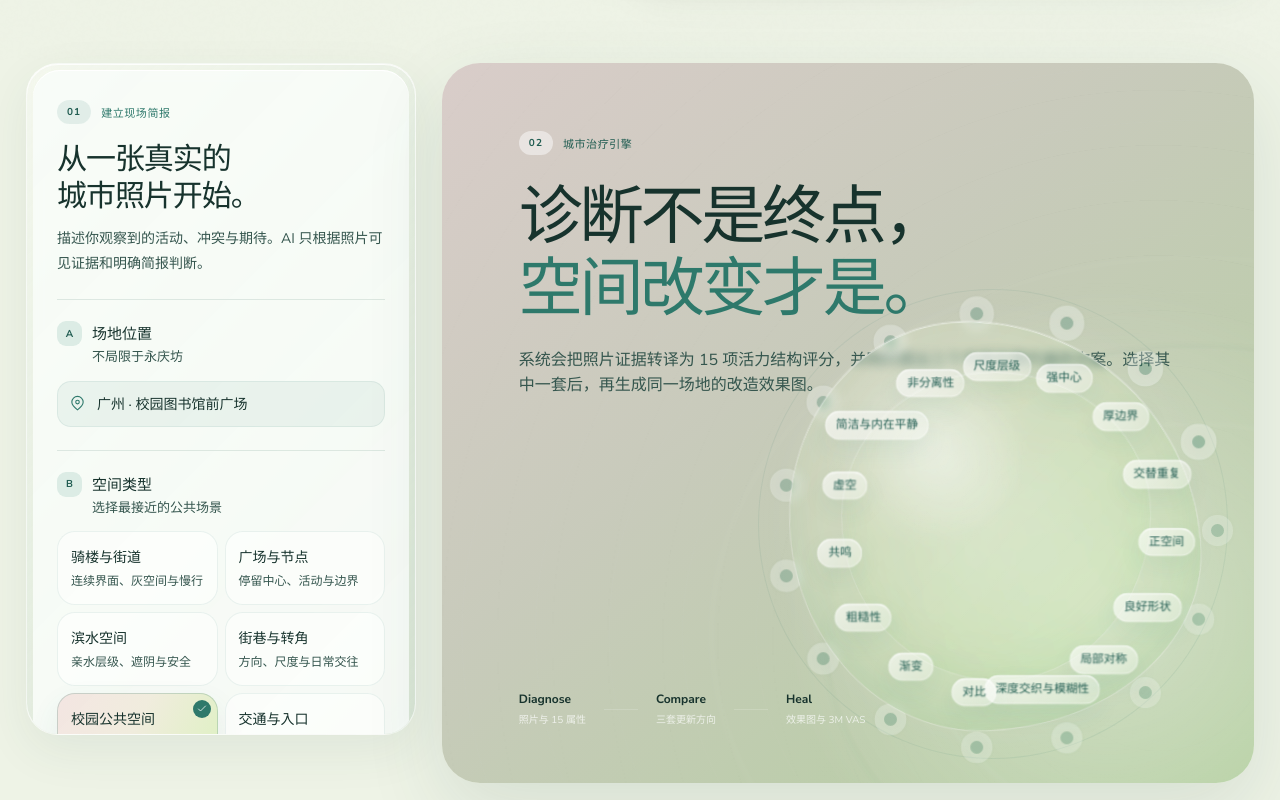
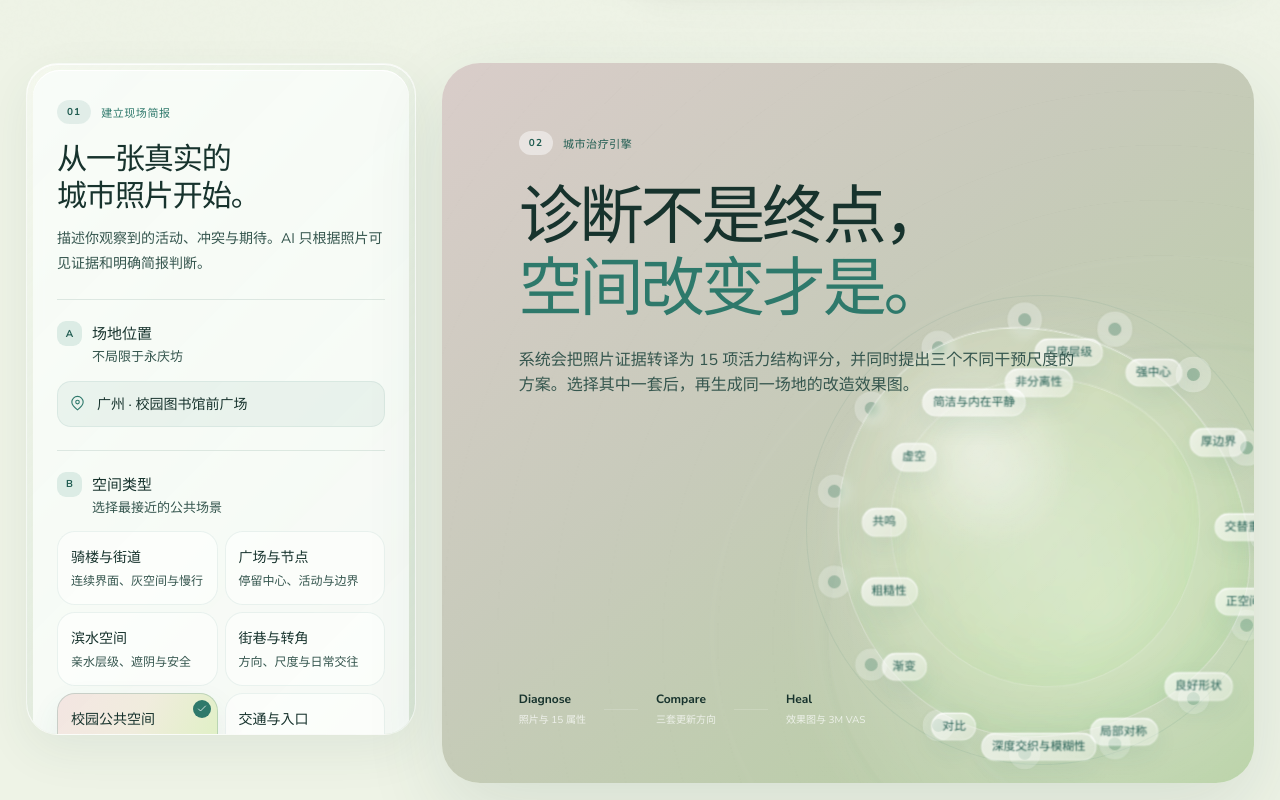
Before and after one commit to 3187867493-sudo/shoubiao, a React (Vite) app: page / in a window 1280 px wide. Shown: the part 740-1540 px from the top of the page. Built offline with nearby package versions, Linux system fonts and the light colour scheme; the HTML template or start-up script is replaced by a standard one.

Commit message:
Fix orbit label overlaps

```diff
--- a/src/index.css
+++ b/src/index.css
@@ -196,17 +196,32 @@
   .agent-empty-dynamic::before { opacity: .48; background: radial-gradient(circle at 82% 74%, rgba(255,255,255,.72), transparent 20rem), repeating-radial-gradient(circle at 88% 78%, transparent 0 52px, rgba(23,51,45,.04) 53px); animation: water-breathe 11s ease-in-out infinite; }
   .agent-empty-dynamic::after { content: ""; position: absolute; z-index: 1; inset: -18%; opacity: .14; pointer-events: none; background: radial-gradient(ellipse at 82% 72%, transparent 0 21%, rgba(255,255,255,.28) 21.4%, transparent 22.2%, transparent 29%, rgba(46,121,107,.12) 29.4%, transparent 30.1%, transparent 38%, rgba(255,255,255,.2) 38.4%, transparent 39.2%), repeating-radial-gradient(ellipse at 82% 72%, transparent 0 70px, rgba(255,255,255,.14) 72px, transparent 75px); filter: blur(.2px); transform: scale(.98); transition: opacity 520ms var(--ease); }
   .agent-empty-dynamic:hover::after { opacity: .42; animation: water-ripple 1.8s cubic-bezier(.2,.8,.2,1) infinite; }
-  .agent-empty-dynamic .empty-copy { position: relative; z-index: 2; max-width: 680px; }
+  .agent-empty-dynamic .empty-copy { position: relative; z-index: 3; max-width: 590px; }
   .agent-empty-dynamic .eyebrow { color: var(--jade-dark); }
   .agent-empty-dynamic .eyebrow span { color: var(--jade-dark); background: rgba(255,255,255,.48); }
   .agent-empty-dynamic h2 em { color: var(--jade); }
-  .agent-empty-dynamic > .empty-copy > p:not(.eyebrow) { color: var(--ink-soft); font-size: 16px; }
-  .dynamic-orbit { z-index: 2; right: 26px; bottom: 24px; width: 470px; height: 470px; border-color: rgba(46,121,107,.08); background: radial-gradient(circle at 50% 50%, rgba(255,255,255,.2), rgba(255,255,255,.06) 44%, rgba(255,255,255,.02) 64%, transparent 72%); transform: rotateX(var(--rx, 0deg)) rotateY(var(--ry, 0deg)); transform-style: preserve-3d; transition: transform 180ms var(--ease); }
+  .agent-empty-dynamic > .empty-copy > p:not(.eyebrow) { max-width: 570px; color: var(--ink-soft); font-size: 16px; }
+  .dynamic-orbit { z-index: 2; right: -22px; bottom: 18px; width: 470px; height: 470px; border-color: rgba(46,121,107,.08); background: radial-gradient(circle at 50% 50%, rgba(255,255,255,.2), rgba(255,255,255,.06) 44%, rgba(255,255,255,.02) 64%, transparent 72%); transform: rotateX(var(--rx, 0deg)) rotateY(var(--ry, 0deg)); transform-style: preserve-3d; transition: transform 180ms var(--ease); }
   .dynamic-orbit::before, .dynamic-orbit::after { content: ""; position: absolute; inset: 30px; border-radius: 47% 53% 52% 48% / 44% 48% 52% 56%; pointer-events: none; background: radial-gradient(circle at 34% 30%, rgba(255,255,255,.38), transparent 26%), linear-gradient(135deg, rgba(255,255,255,.18), rgba(255,255,255,.04)); box-shadow: inset 0 1px 0 rgba(255,255,255,.56), inset 0 -18px 34px rgba(46,121,107,.065), 0 0 0 1px rgba(255,255,255,.26); backdrop-filter: blur(5px) saturate(1.45); -webkit-backdrop-filter: blur(5px) saturate(1.45); animation: liquid-wave 8.5s ease-in-out infinite; transform: translateZ(18px); }
   .dynamic-orbit::after { inset: 84px; opacity: .54; animation-duration: 6.8s; animation-direction: reverse; transform: translateZ(38px) rotate(14deg); }
   .dynamic-orbit i { width: 13px; height: 13px; background: rgba(46,121,107,.3); box-shadow: 0 0 0 9px rgba(255,255,255,.3), 0 0 22px rgba(46,121,107,.16); transform: rotate(var(--angle)) translateX(218px) rotate(calc(var(--angle) * -1)); animation: orbit-dot 5.8s ease-in-out infinite; animation-delay: calc(var(--i) * -150ms); }
   .principle-cloud { position: absolute; inset: 0; transform: translateZ(68px); pointer-events: none; }
-  .principle-cloud b { --angle: calc(var(--i) * 24deg - 92deg); --radius: 154px; position: absolute; top: calc(50% + sin(var(--angle)) * var(--radius)); left: calc(50% + cos(var(--angle)) * var(--radius)); overflow: hidden; max-width: 116px; padding: 7px 10px; border-radius: 999px; color: var(--jade-dark); background: linear-gradient(135deg, rgba(255,255,255,.64), rgba(255,255,255,.34)); box-shadow: inset 0 1px 0 rgba(255,255,255,.92), inset 0 0 0 1px rgba(255,255,255,.42), 0 9px 24px rgba(46,121,107,.09); backdrop-filter: blur(10px) saturate(1.35); -webkit-backdrop-filter: blur(10px) saturate(1.35); font-size: 11px; font-weight: 750; line-height: 1.15; white-space: nowrap; text-overflow: ellipsis; pointer-events: auto; transform: translate(-50%, -50%); transition: transform 420ms var(--ease), box-shadow 420ms var(--ease), background 420ms var(--ease); }
+  .principle-cloud b { position: absolute; top: 50%; left: 50%; overflow: hidden; max-width: 128px; padding: 7px 10px; border-radius: 999px; color: var(--jade-dark); background: linear-gradient(135deg, rgba(255,255,255,.64), rgba(255,255,255,.34)); box-shadow: inset 0 1px 0 rgba(255,255,255,.92), inset 0 0 0 1px rgba(255,255,255,.42), 0 9px 24px rgba(46,121,107,.09); backdrop-filter: blur(10px) saturate(1.35); -webkit-backdrop-filter: blur(10px) saturate(1.35); font-size: 11px; font-weight: 750; line-height: 1.15; white-space: nowrap; text-overflow: ellipsis; pointer-events: auto; transform: translate(-50%, -50%); transition: transform 420ms var(--ease), box-shadow 420ms var(--ease), background 420ms var(--ease); }
+  .principle-cloud b:nth-child(1) { top: 13%; left: 53%; }
+  .principle-cloud b:nth-child(2) { top: 17%; left: 70%; }
+  .principle-cloud b:nth-child(3) { top: 31%; left: 83%; }
+  .principle-cloud b:nth-child(4) { top: 48%; left: 89%; }
+  .principle-cloud b:nth-child(5) { top: 63%; left: 88%; }
+  .principle-cloud b:nth-child(6) { top: 80%; left: 79%; }
+  .principle-cloud b:nth-child(7) { top: 89%; left: 64%; }
+  .principle-cloud b:nth-child(8) { top: 92%; left: 47%; max-width: 146px; }
+  .principle-cloud b:nth-child(9) { top: 88%; left: 30%; }
+  .principle-cloud b:nth-child(10) { top: 76%; left: 20%; }
+  .principle-cloud b:nth-child(11) { top: 61%; left: 17%; }
+  .principle-cloud b:nth-child(12) { top: 47%; left: 16%; }
+  .principle-cloud b:nth-child(13) { top: 34%; left: 22%; }
+  .principle-cloud b:nth-child(14) { top: 23%; left: 34%; max-width: 136px; }
+  .principle-cloud b:nth-child(15) { top: 19%; left: 47%; }
   .principle-cloud b::after { content: ""; position: absolute; top: 50%; left: 50%; width: 12px; height: 12px; border-radius: 50%; background: rgba(46,121,107,.18); opacity: 0; transform: translate(-50%,-50%) scale(.2); pointer-events: none; }
   .principle-cloud b:hover { background: linear-gradient(135deg, rgba(255,255,255,.78), rgba(255,255,255,.46)); box-shadow: inset 0 1px 0 rgba(255,255,255,.96), inset 0 0 0 1px rgba(255,255,255,.54), 0 12px 30px rgba(46,121,107,.14); transform: translate(-50%, -50%) scale(1.06); }
   .principle-cloud b:hover::after { animation: chip-ripple 900ms ease-out; }
```
